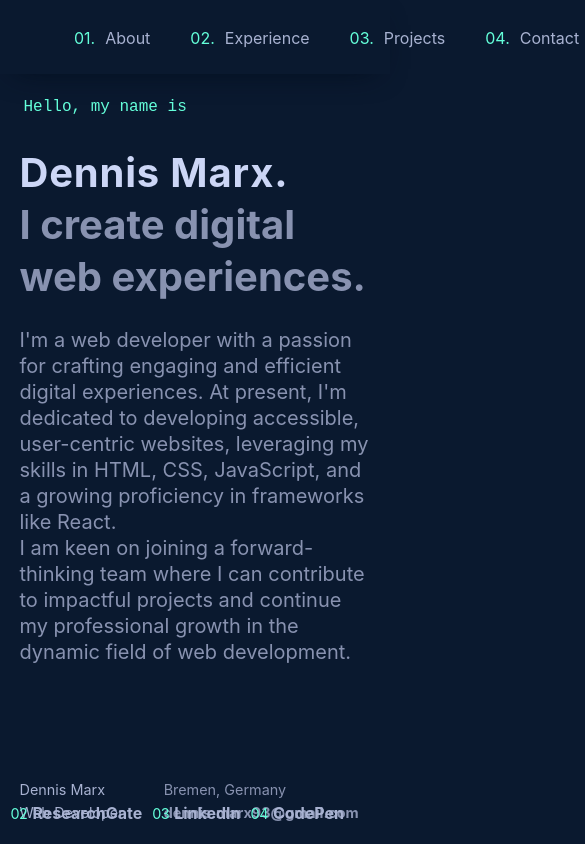
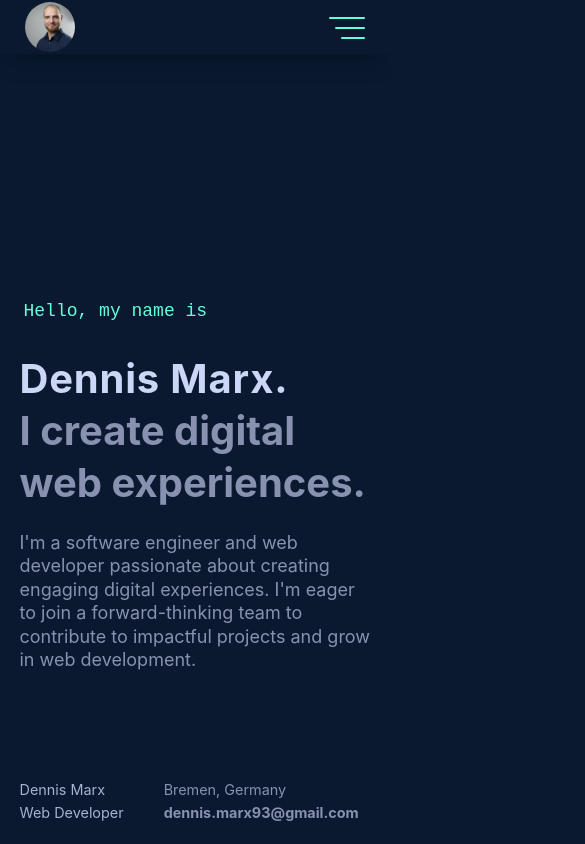
Before and after one commit to denmarx/resume23-24, a React (Create React App) app: page / in a window 390 px wide. Shown: the top 844 px of the page, 585 px wide, since content can reach past the window. Built offline with nearby package versions, Linux system fonts and the light colour scheme.

Commit message:
hero nav footer responsiveness

```diff
--- a/src/App.js
+++ b/src/App.js
@@ -15,10 +15,10 @@ const App = () => {
       <Nav />
       <main className='main-content fillHeight'>
         <Hero />
-        <About />
-        <Jobs />
-        <Projects />
-        <Contact />
+        {/* <About /> */}
+        {/* <Jobs /> */}
+        {/* <Projects /> */}
+        {/* <Contact /> */}
       </main>
       <Footer />
     </div>
--- a/src/components/Content/About.module.css
+++ b/src/components/Content/About.module.css
@@ -76,6 +76,10 @@
   opacity: 0;
 }
 
+/* Extra extra large devices (large laptops and desktops, until 1366px and lower) */
+@media (max-width: 1366px) {
+}
+
 /* Large devices (laptops/desktops, 992px and up) */
 @media only screen and (min-width: 992px) {
   .aboutWrapper {
--- a/src/components/Footer/Footer.module.css
+++ b/src/components/Footer/Footer.module.css
@@ -6,7 +6,6 @@
   bottom: 0;
   left: 0;
   right: 0;
-  /* padding-bottom: 2rem; */
   z-index: 10;
   transition: opacity 0.3s ease-out;
   transform: translateY(0);
@@ -75,12 +74,30 @@
   color: var(--green);
 }
 
+/* Extra extra large devices (large laptops and desktops, until 1366px and lower) */
+@media (max-width: 1366px) {
+  .infoLeft {
+    bottom: 1rem;
+  }
+  .infoRight {
+    bottom: 1rem;
+  }
+  .social {
+    left: 0;
+  }
+  .social ul {
+    display: flex;
+  }
+  .social a {
+    margin-right: 10px;
+  }
+  .social span {
+    margin-right: 5px;
+  }
+}
 /* Extra large devices (large laptops and desktops, until 1200px and lower) */
 @media (max-width: 1200px) {
   .infoLeft {
-    margin-left: 0;
-    left: 0;
-    padding-left: 5%;
     bottom: 1rem;
   }
 
@@ -102,6 +119,7 @@
   }
 }
 
+/* Medium devices (landscape tablets, until 768px and lower) */
 @media (max-width: 768px) {
   .infoLeft {
     margin-left: 0;
@@ -110,11 +128,22 @@
   }
 
   .infoRight {
+    display: none;
     right: 0;
   }
 
   .social {
     left: -36px;
-    /* margin-right: 5%; */
   }
 }
+
+/* Small devices (portrait tablets and large phones, 600px and up) */
+@media only screen and (min-width: 600px) {
+}
+
+/* Extra small devices (phones, 600px and down) */
+@media only screen and (max-width: 600px) {
+  .infoRight {
+    display: none;
+  }
+}
--- a/src/components/Hero/Hero.js
+++ b/src/components/Hero/Hero.js
@@ -30,11 +30,8 @@ const Hero = () => {
           style={{ transform: `translateY(${transformValue}px) ` }}
         >
           <p>
-            I'm a web developer with a passion for crafting engaging and efficient digital experiences. At present, I'm
-            dedicated to developing accessible, user-centric websites, leveraging my skills in HTML, CSS, JavaScript,
-            and a growing proficiency in frameworks like React.<br></br> I am keen on joining a forward-thinking team
-            where I can contribute to impactful projects and continue my professional growth in the dynamic field of web
-            development.
+            I'm a software engineer and web developer passionate about creating engaging digital experiences. I'm eager
+            to join a forward-thinking team to contribute to impactful projects and grow in web development.
           </p>
         </div>
         {/* <section className={` ${stylesAnimation.imageReveal} ${styles.titleImage} `}></section> */}
--- a/src/components/Hero/Hero.module.css
+++ b/src/components/Hero/Hero.module.css
@@ -1,9 +1,9 @@
 .titleContainer {
   display: flex;
-  /* justify-content: center; */
+  justify-content: center;
   flex-direction: column;
   min-height: 100vh;
-  padding: 5% 15% 0px;
+  padding: 0% 15% 0px;
 }
 
 .title {
@@ -34,24 +34,48 @@
   max-width: 680px;
 }
 
+/* Extra extra large devices (large laptops and desktops, until 1366px and lower) */
+@media (max-width: 1366px) {
+  .title p {
+    /* min-width: 900px; */
+  }
+}
+
 /* Extra large devices (large laptops and desktops, until 1200px and lower) */
 @media (max-width: 1200px) {
   .titleContainer {
-    min-height: none;
-    height: 800px;
+    /* min-height: none; */
+    /* height: 800px; */
   }
 }
 
 /* Large devices (laptops/desktops, until 992px and lower) */
 @media (max-width: 992px) {
-  .titleContainer {
-    min-height: 0px;
-    height: 800px;
-  }
 }
-
+/* Medium devices (landscape tablets, until 768px and lower) */
 @media (max-width: 768px) {
   .titleContainer {
     padding: 5% 5% 0px;
   }
 }
+
+/* Small devices (portrait tablets and large phones, 600px and up) */
+@media only screen and (min-width: 600px) {
+}
+
+/* Extra small devices (phones, 600px and down) */
+@media only screen and (max-width: 600px) {
+  .titleContainer {
+    width: 100vw;
+    min-height: 100vh;
+    height: auto;
+    padding: 5% 5% 0px;
+  }
+  .title h1 {
+    margin: 0px 0px 30px 4px;
+    font-size: var(--fz-lg);
+  }
+  .title p {
+    font-size: var(--fz-lg);
+  }
+}
--- a/src/components/Nav/Nav.js
+++ b/src/components/Nav/Nav.js
@@ -22,6 +22,15 @@ const Nav = () => {
             </li>
           </ol>
         </div>
+        <div className={styles.menu}>
+          <div>
+            <button className={styles.hamburgerButton}>
+              <div className={styles.hambox}>
+                <div className={styles.hamboxInner}></div>
+              </div>
+            </button>
+          </div>
+        </div>
       </nav>
     </header>
   );
--- a/src/components/Nav/Nav.module.css
+++ b/src/components/Nav/Nav.module.css
@@ -54,3 +54,88 @@
   color: var(--green);
   transition: 0.3s ease-in-out;
 }
+
+.menu {
+  display: none;
+}
+
+.hamburgerButton .hambox {
+  display: inline-block;
+  position: relative;
+  width: 30px;
+  height: 24px;
+}
+
+.hamburgerButton .hamboxInner {
+  position: absolute;
+  top: 50%;
+  right: 0px;
+  width: var(--hamburger-width);
+  height: 2px;
+  border-radius: var(--border-radius);
+  background-color: var(--green);
+  transition-duration: 0.22s;
+  transition-property: transform;
+  transition-delay: 0s;
+  transform: rotate(0deg);
+  transition-timing-function: cubic-bezier(0.55, 0.055, 0.675, 0.19);
+}
+
+.hamburgerButton .hamboxInner::before {
+  width: 120%;
+  top: -10px;
+  opacity: 1;
+  transition: var(--ham-before);
+}
+
+.hamburgerButton .hamboxInner::after {
+  width: 80%;
+  bottom: -10px;
+  transform: rotate(0deg);
+  transition: var(--ham-after);
+}
+
+.hamburgerButton .hamboxInner::before,
+.hamboxInner::after {
+  content: '';
+  display: block;
+  position: absolute;
+  left: auto;
+  right: 0px;
+  height: 2px;
+  border-radius: 4px;
+  background-color: var(--green);
+}
+
+/* Extra small devices (phones, 600px and down) */
+@media only screen and (max-width: 600px) {
+  .styledHeader {
+    padding: 0px 25px;
+  }
+  .navbar {
+    display: none;
+  }
+  .menu {
+    display: block;
+  }
+  .hamburgerButton {
+    display: flex;
+    -webkit-box-pack: center;
+    justify-content: center;
+    -webkit-box-align: center;
+    align-items: center;
+    position: relative;
+    z-index: 10;
+    margin-right: -15px;
+    padding: 15px;
+    border: 0px;
+    background-color: transparent;
+    color: inherit;
+    text-transform: none;
+    transition-timing-function: linear;
+    transition-duration: 0.15s;
+    transition-property: opacity, filter;
+    cursor: pointer;
+    border-radius: 0px;
+  }
+}
--- a/src/styles/index.css
+++ b/src/styles/index.css
@@ -4,6 +4,12 @@
   box-sizing: inherit;
 }
 
+html {
+  width: 100%;
+  box-sizing: border-box;
+
+  scroll-behavior: smooth;
+}
 :root {
   --dark-navy: #020c1b;
   --navy: #0a192f;
```
